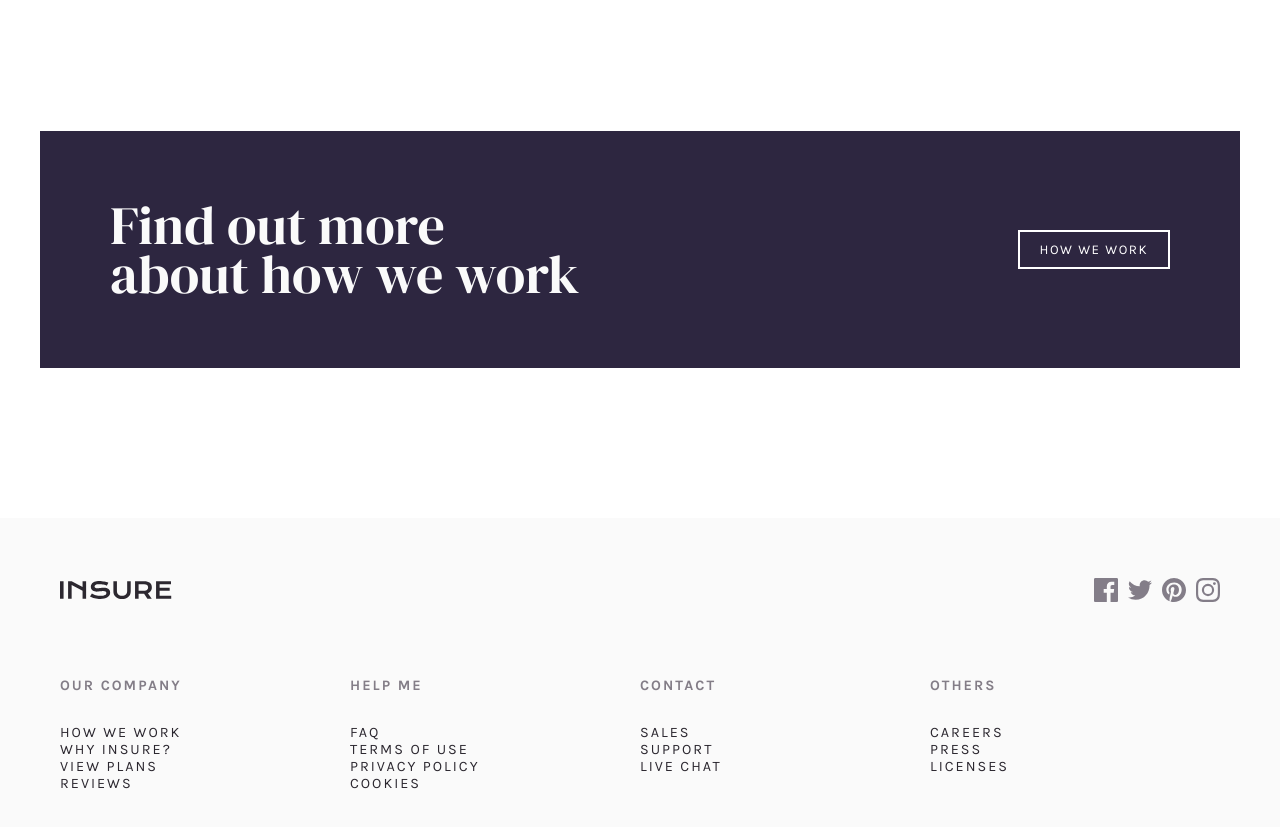
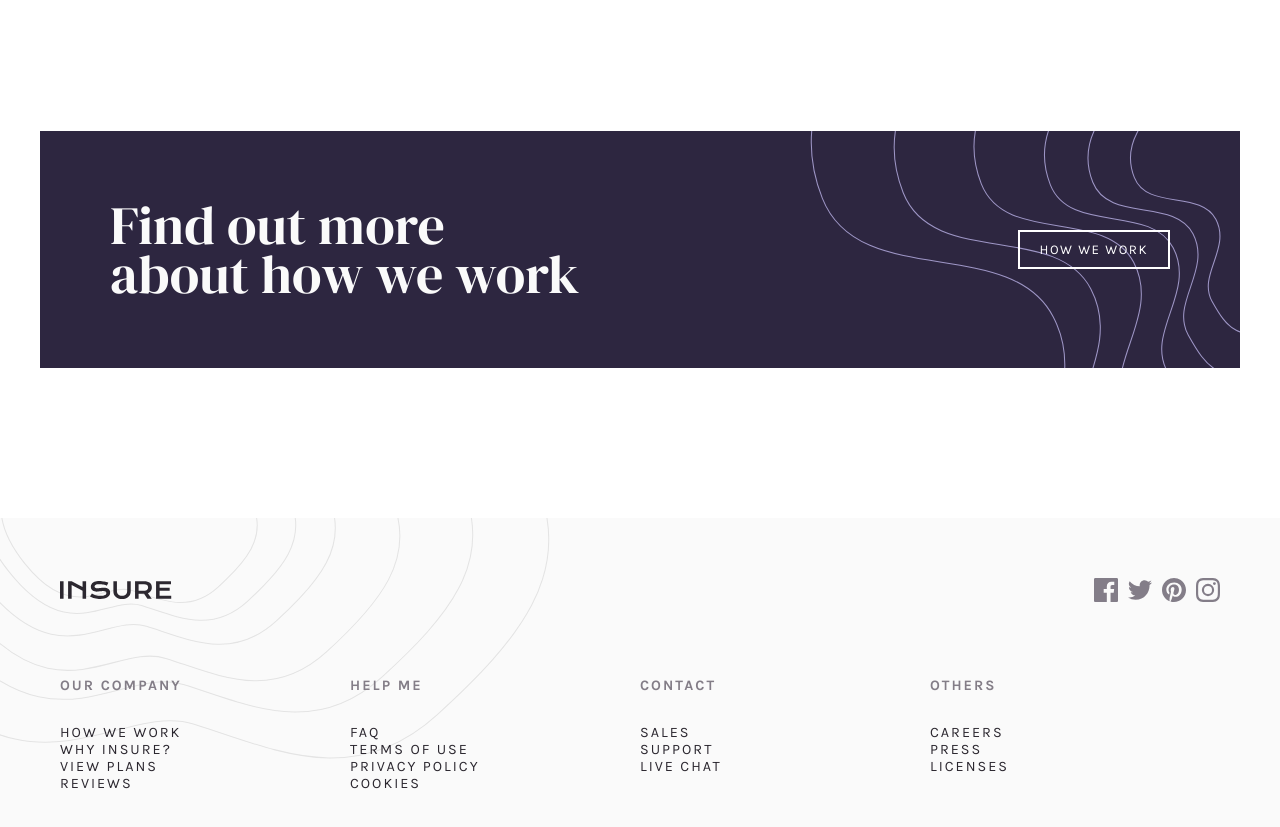
Before and after one commit to Gittenger/fem-insure-landing-page, a React (Create React App) app: page / in a window 1280 px wide. Shown: the part 1200-2027 px from the top of the page. Built offline with nearby package versions, Linux system fonts and the light colour scheme.

Commit message:
desktop done

```diff
--- a/src/components/cta/cta.component.jsx
+++ b/src/components/cta/cta.component.jsx
@@ -3,7 +3,8 @@ import React from "react";
 import Container from "../container/container.component";
 import Button from "../Button/Button.component";
 
-import { CtaContainer, TitleBox } from "./cta.styles.jsx";
+import BgPattern from "../../assets/bg-pattern-how-we-work-desktop.svg";
+import { CtaContainer, TitleBox, BackgroundImg } from "./cta.styles.jsx";
 
 const Cta = () => (
   <Container>
@@ -12,6 +13,7 @@ const Cta = () => (
         <h1>Find out more about how we work</h1>
       </TitleBox>
       <Button content="How we work" type="light" />
+      <BackgroundImg imgSrc={BgPattern} />
     </CtaContainer>
   </Container>
 );
--- a/src/components/cta/cta.styles.jsx
+++ b/src/components/cta/cta.styles.jsx
@@ -8,6 +8,13 @@ export const CtaContainer = styled.div`
   padding: 7rem;
   margin: 15rem 0;
   background: ${({ theme: { colors } }) => colors.violetDark};
+  position: relative;
+  overflow: hidden;
+
+  & > button {
+    position: relative;
+    z-index: 1000;
+  }
 `;
 
 export const TitleBox = styled.div`
@@ -19,3 +26,16 @@ export const TitleBox = styled.div`
     line-height: 0.9;
   }
 `;
+
+export const BackgroundImg = styled.div`
+  position: absolute;
+  top: 0;
+  right: -2rem;
+  width: 45rem;
+  height: 40rem;
+  background: ${({ imgSrc }) => `url("${imgSrc}")`};
+  background-repeat: no-repeat;
+  background-size: 100%;
+  background-position: top;
+  z-index: 100;
+`;
--- a/src/components/footer/footer.component.jsx
+++ b/src/components/footer/footer.component.jsx
@@ -7,7 +7,13 @@ import { ReactComponent as Facebook } from "../../assets/icon-facebook.svg";
 import { ReactComponent as Twitter } from "../../assets/icon-twitter.svg";
 import { ReactComponent as Pinterest } from "../../assets/icon-pinterest.svg";
 import { ReactComponent as Instagram } from "../../assets/icon-instagram.svg";
-import { FooterContainer, FooterTop, FooterBottom } from "./footer.styles.jsx";
+import BgPattern from "../../assets/bg-pattern-footer-desktop.svg";
+import {
+  FooterContainer,
+  FooterTop,
+  FooterBottom,
+  BackgroundImg,
+} from "./footer.styles.jsx";
 
 const Footer = () => (
   <FooterContainer>
@@ -103,6 +109,7 @@ const Footer = () => (
           </ul>
         </div>
       </FooterBottom>
+      <BackgroundImg imgSrc={BgPattern} />
     </Container>
   </FooterContainer>
 );
--- a/src/components/footer/footer.styles.jsx
+++ b/src/components/footer/footer.styles.jsx
@@ -7,6 +7,8 @@ export const FooterContainer = styled.footer`
   background: ${({ theme: { colors } }) => colors.lightGrey};
   width: 100%;
   padding: 6rem;
+  position: relative;
+  overflow: hidden;
 `;
 
 export const FooterTop = styled.div`
@@ -14,6 +16,8 @@ export const FooterTop = styled.div`
   justify-content: space-between;
   align-items: center;
   margin-bottom: 7rem;
+  position: relative;
+  z-index: 1000;
 
   & > ul {
     ${FlexCenter}
@@ -38,6 +42,8 @@ export const FooterBottom = styled.div`
   grid-template-columns: repeat(4, 1fr);
   text-transform: uppercase;
   letter-spacing: 2px;
+  position: relative;
+  z-index: 1000;
 
   h6 {
     font-size: 0.8em;
@@ -56,3 +62,16 @@ export const FooterBottom = styled.div`
     }
   }
 `;
+
+export const BackgroundImg = styled.div`
+  position: absolute;
+  top: 0;
+  left: 0;
+  width: 55rem;
+  height: 30rem;
+  background: ${({ imgSrc }) => `url("${imgSrc}")`};
+  background-repeat: no-repeat;
+  background-size: 100%;
+  background-position: top right;
+  z-index: 100;
+`;
```
